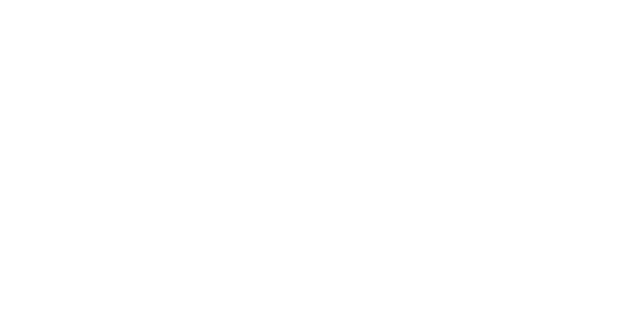
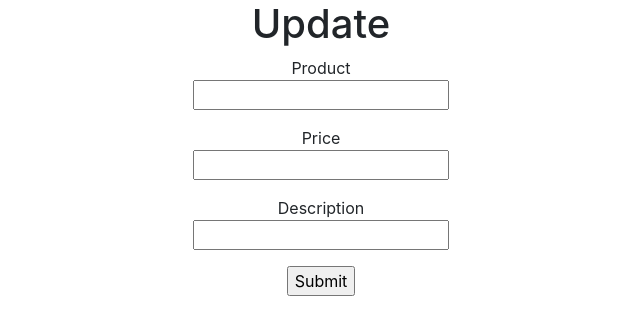
Before and after one commit to xmrxsundayx/javascript_folder, a React (Create React App) app in the folder Product_Manager/productManager/client/: page /product/edit/1 in a window 1280 px wide. Before the commit this address had no page. Shown: the top 334 px of the page, without its empty margins (319-959 px from the left). Built offline with nearby package versions, Linux system fonts and the light colour scheme; no server answers.

Commit message:
part 3 finished

```diff
--- a/Product_Manager/productManager/client/src/App.js
+++ b/Product_Manager/productManager/client/src/App.js
@@ -1,9 +1,10 @@
 import './App.css';
 import React, {useState} from 'react';
 import axios from 'axios';
-import {BrowserRouter, Routes, Route} from 'react-router-dom';
+import {BrowserRouter, Routes, Route, Navigate} from 'react-router-dom';
 import MainView from './views/MainView';
 import Details from './components/Details'
+import Update from './components/Update';
 // import ProductForm from './components/ProductForm';
 
 function App() {
@@ -12,7 +13,9 @@ function App() {
     <BrowserRouter>
       <Routes>
       <Route element={<MainView/>} path= "/home" default />
+      <Route element= {<Navigate to = "/home"/>} path = "/"/>
       <Route element={<Details/>} path= "/product/:id" />
+      <Route element={<Update/>} path= "/product/edit/:id" />
       </Routes>
     </BrowserRouter>
     </div>
--- a/Product_Manager/productManager/client/src/components/Details.js
+++ b/Product_Manager/productManager/client/src/components/Details.js
@@ -1,8 +1,9 @@
 import React, { useEffect, useState } from 'react'
 import axios from 'axios';
-import {useParams} from "react-router-dom";
+import {useParams, useNavigate} from "react-router-dom";
 const Details = (props) => {
     const [product, setProduct] = useState({})
+    const navigate = useNavigate();
     const {id} = useParams();
     useEffect(() => {
         axios.get("http://localhost:8000/api/product/" + id)
@@ -12,6 +13,15 @@ const Details = (props) => {
             })
             .catch( err => console.log(err) );
     }, []);
+
+    const deleteProduct = () =>{
+        axios.delete('http://localhost:8000/api/product/' + id)
+            .then(res => {
+                navigate('/home')
+            })
+            .catch(err => console.log(err))
+    }
+
     return (
         <div className="container">
             <h2 className="my-5">{product.title} Details:</h2>
@@ -24,6 +34,9 @@ const Details = (props) => {
                 <div className="col-md-6">
                     <p><strong>Description:</strong> {product.description}</p>
                 </div>
+                <button className="m-2 btn btn-primary" onClick={(e)=>{deleteProduct(product._id)}}>
+                            Delete
+                        </button>
             </div>
         </div>
     );
--- a/Product_Manager/productManager/client/src/components/ProductList.js
+++ b/Product_Manager/productManager/client/src/components/ProductList.js
@@ -2,7 +2,14 @@ import React, {useState, useEffect} from 'react'
 import axios from 'axios';
 import { Link } from 'react-router-dom';
 const ProductList = (props) => {
-    const {product, setProduct} = props;
+    const {removeFromDom,product, setProduct} = props;
+    const deleteProduct = (productId) =>{
+        axios.delete('http://localhost:8000/api/product/' + productId)
+            .then(res => {
+                removeFromDom(productId)
+            })
+            .catch(err => console.log(err))
+    }
 
     useEffect(()=>{
     	axios.get("http://localhost:8000/api/product")
@@ -19,7 +26,6 @@ const ProductList = (props) => {
         <div className="row">
             <div className="col-md-12">
                 <h2>All Products:</h2>
-                <hr className="my-4"/>
             </div>
             {
                 product.map((product, index)=>{
@@ -29,7 +35,9 @@ const ProductList = (props) => {
                             <div className="card-body">
                                 <h4 className="card-title">{product.title}</h4>
                                 <p className="card-text">Price: {product.price}</p>
-                                <Link to={`/product/${product._id}`} className="btn btn-primary">View Details</Link>
+                                <Link to={`/product/${product._id}`} className="m-2 btn btn-primary">View Details</Link>
+                                <Link to={"/product/edit/" + product._id}  className="m-2 btn btn-primary">Edit</Link>
+                                <button className="m-2 btn btn-primary" onClick={(e)=>{deleteProduct(product._id)}}>Delete</button>
                             </div>
                         </div>
                     </div>
--- /dev/null
+++ b/Product_Manager/productManager/client/src/components/Update.js
@@ -0,0 +1,66 @@
+import React, {useEffect, useState} from 'react'
+import axios from 'axios';
+import{useNavigate, useParams} from 'react-router-dom';
+
+const Update = (props) => {
+    const {id} = useParams();
+    const[title, setTitle] = useState();
+    const[price, setPrice] = useState();
+    const[description, setDescription] = useState();
+    const navigate = useNavigate();
+
+    useEffect(() =>{
+        axios.get('http://localhost:8000/api/product/' + id)
+            .then(res => {
+                setTitle(res.data.title);
+                setPrice(res.data.price);
+                setDescription(res.data.description);
+            })
+            .catch(err => console.log(err))
+    }, [])
+    const updateProduct = (e) => {
+        e.preventDefault();
+        axios.patch('http://localhost:8000/api/product/' + id, {
+             title: title,
+            price: price,
+            description: description
+        })
+        .then(res => {
+            console.log(res);
+            navigate('/home');
+        })
+        .catch(err => console.log(err))
+    }
+
+  return (
+    <div>
+        <h1>Update</h1>
+        <form onSubmit={updateProduct}>
+            <p>
+                <label> Product </label><br/>
+                <input type = "text"
+                name= "title"
+                value = {title}
+                onChange={(e) => {setTitle(e.target.value)}}/>
+            </p>
+            <p>
+                <label> Price </label><br/>
+                <input type = "text"
+                name= "price"
+                value = {price}
+                onChange={(e) => {setPrice(e.target.value)}}/>
+            </p>
+            <p>
+                <label> Description </label><br/>
+                <input type = "text"
+                name= "description"
+                value = {description}
+                onChange={(e) => {setDescription(e.target.value)}}/>
+            </p>
+            <input type='submit' />
+        </form>
+    </div>
+  )
+}
+
+export default Update
--- a/Product_Manager/productManager/client/src/views/MainView.js
+++ b/Product_Manager/productManager/client/src/views/MainView.js
@@ -4,12 +4,15 @@ import ProductForm from '../components/ProductForm';
 import ProductList from '../components/ProductList';
 const MainView = (props) =>{
     const [product, setProduct] = useState([]);
+    const removeFromDom = productId => {
+        setProduct(product.filter(product => product._id != productId));
+    }
     return (
         <div className='container'>
             <h1 className='my-5'>Product Inventory</h1>
             <ProductForm product = {product} setProduct = {setProduct}/>
             <hr/>
-            <ProductList product = {product} setProduct = {setProduct}/>
+            <ProductList product = {product} setProduct = {setProduct} removeFromDom={removeFromDom}/>
         </div>
     )
 }
```
Also changed, not shown: 2 other files (tests, documents, lock files or other folders).
